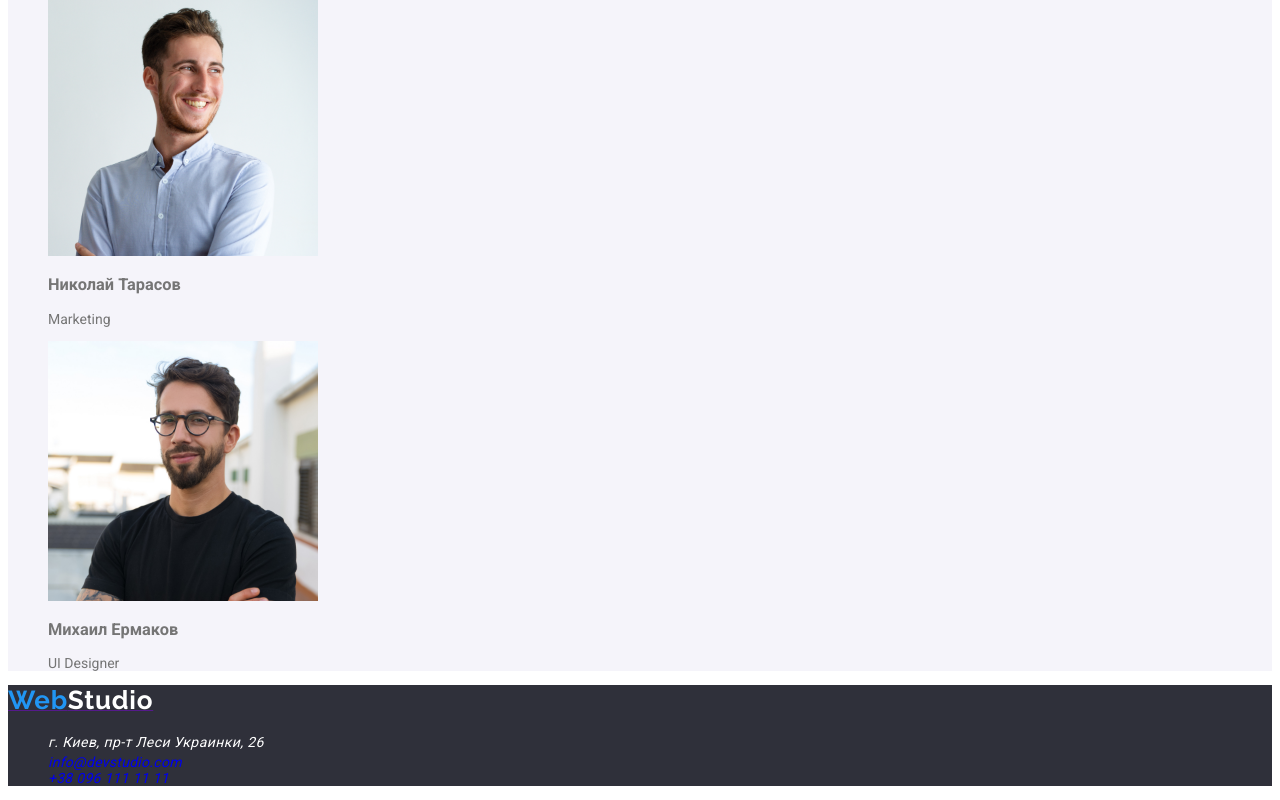
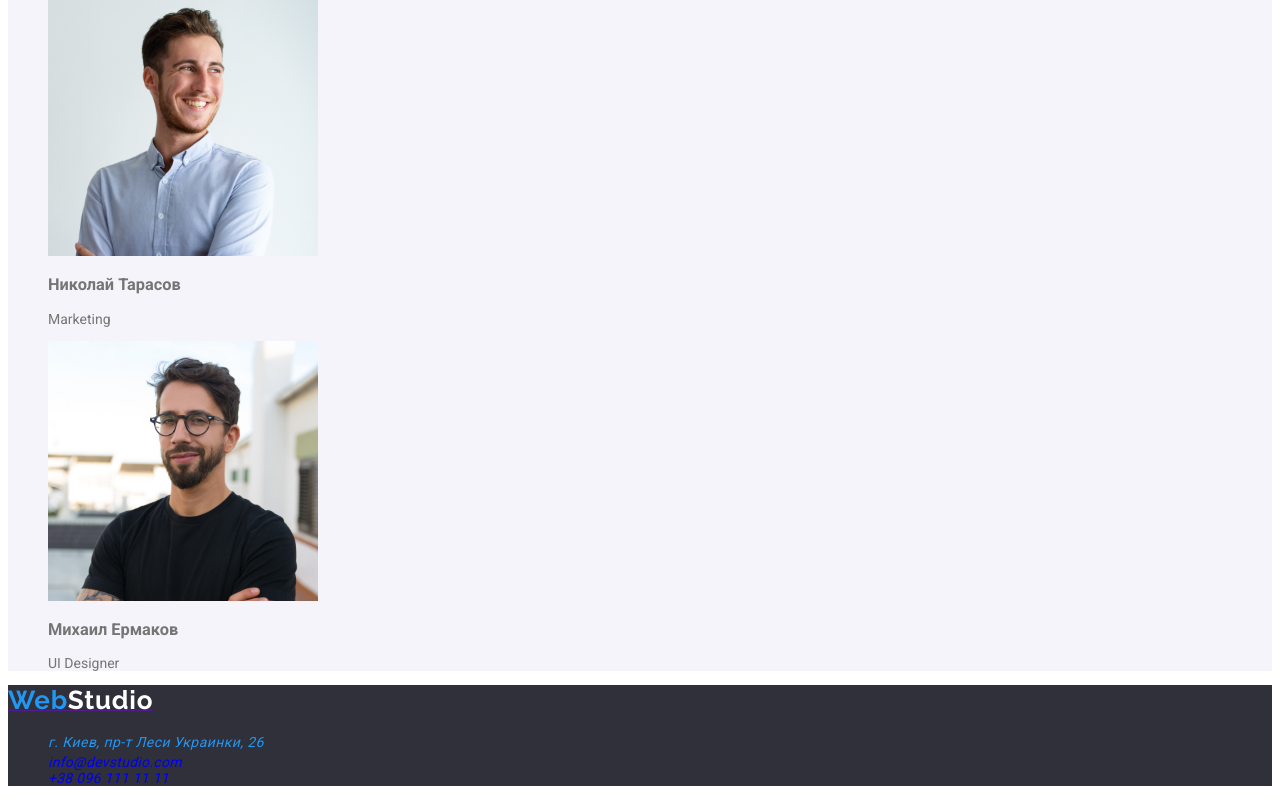
Before and after one commit to Alex-ndev/goit-markup-hw-02, a plain HTML site: page index.html in a window 1280 px wide. In both pictures the pointer is over the link "г. Киев, пр-т Леси Украинки, 26". Shown: the part 2358-3158 px from the top of the page. Drawn offline with Linux system fonts and the light colour scheme.

Commit message:
final version

```diff
--- a/css/styles.css
+++ b/css/styles.css
@@ -180,7 +180,9 @@ color:#212121;
     line-height: calc(24/14);
     letter-spacing: 0.03em;
     color: #FFFFFF;
-
+}
+.footer-text:hover,
+.footer-text:focus {
+color: var(--accent-color);
 }
 /* ----------Portfilio style---------- */
-/* ----------FOOTER_PORTFOLIO---------- */
```
